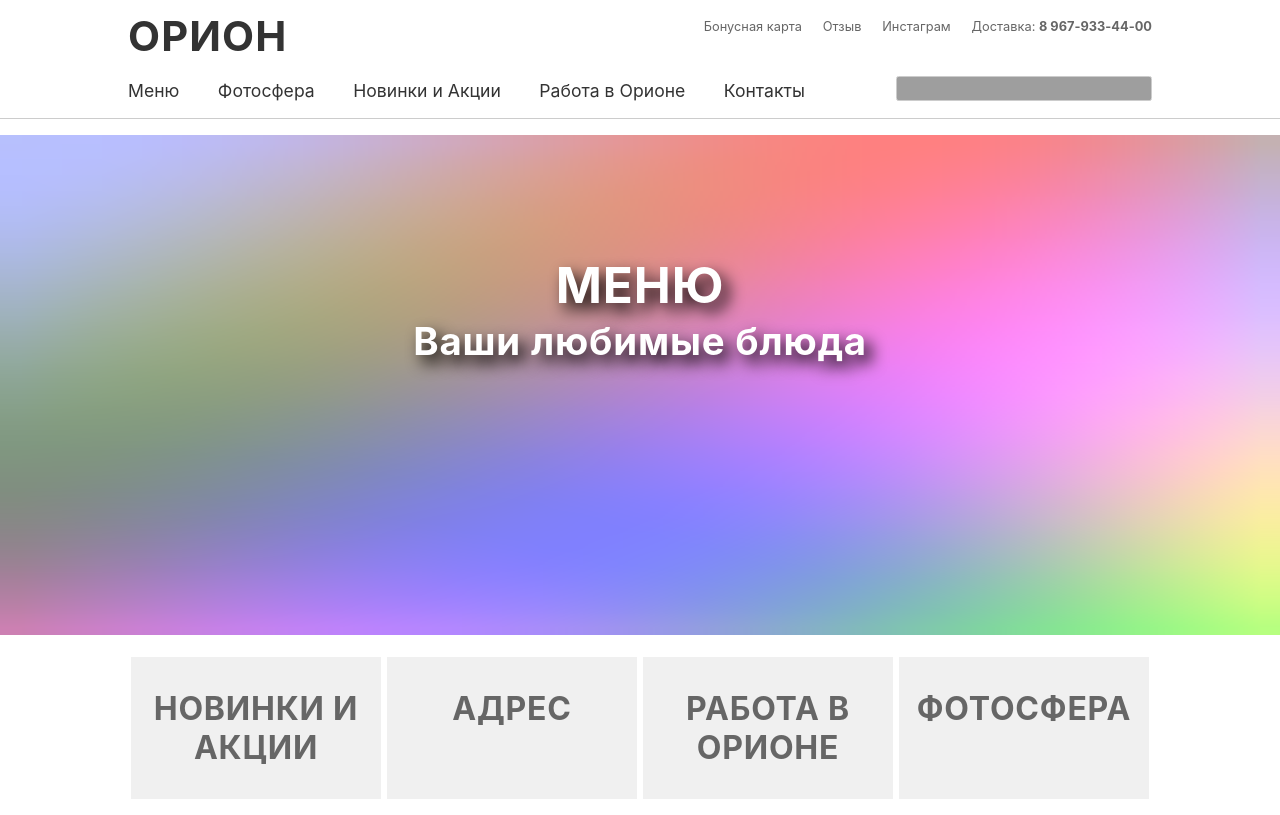
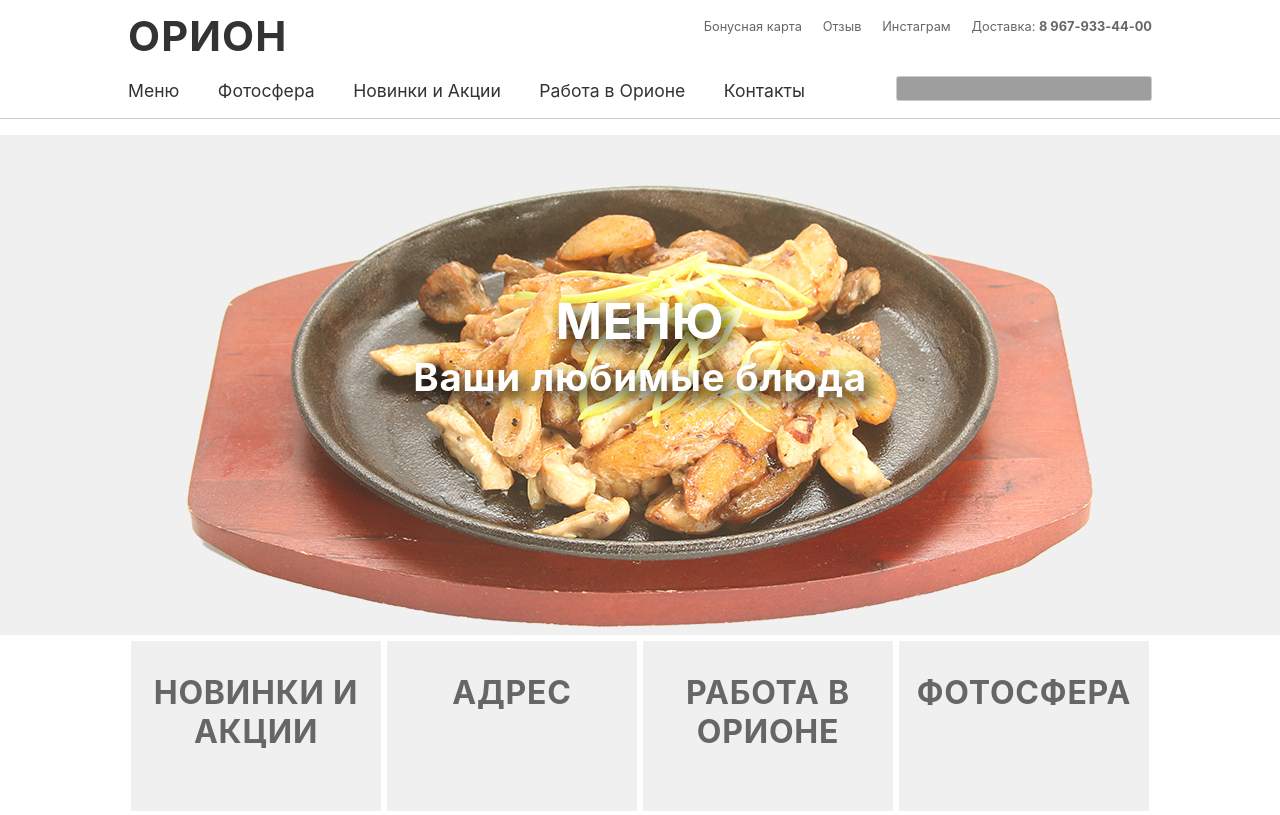
Before and after one commit to aporpa/Orionsky, a plain HTML site: page index.html in a window 1280 px wide. Drawn offline with Linux system fonts and the light colour scheme; grey boxes are pictures that could not be loaded.

Commit message:
Back to back

```diff
--- a/index.html
+++ b/index.html
@@ -33,12 +33,12 @@
 	</header>
 	<hr>
 	<div class="menu-wrap">
-		<div class="menu hvr-shutter-out-horizontal-fast">
+		<div class="menu hvr-shutter-out-horizontal-green">
 			<p>МЕНЮ
 				<br>
 				<span>Ваши любимые блюда</span>
 			</p>
-			<canvas id="canv" width="32" height="32">
+			<!-- <canvas id="canv" width="32" height="32"> -->
 			<img src="food2.png" alt="">
 		</div>
 	</div>
--- a/main.css
+++ b/main.css
@@ -150,7 +150,7 @@ header .header-minus p > b {
 	display: flex;
 	text-align: center;
 	margin-top: 1rem;
-	margin-bottom: 1.2rem;
+	margin-bottom: .2rem;
 }
 
 .menu {
@@ -189,7 +189,7 @@ header .header-minus p > b {
 
 
 .photo { flex: 1 1 150px; }
-.new { flex: 1 2 150px; min-height: 140px; }
+.new { flex: 1 2 150px; min-height: 170px; }
 .address { flex: 1 2 150px; }
 .job { flex: 1 1 150px; }
 
```
